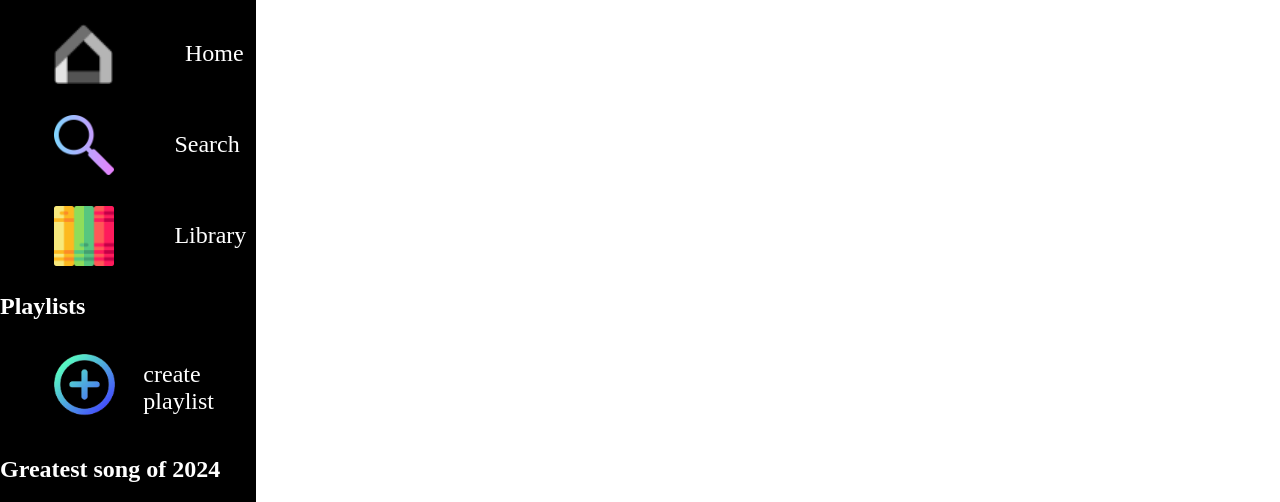
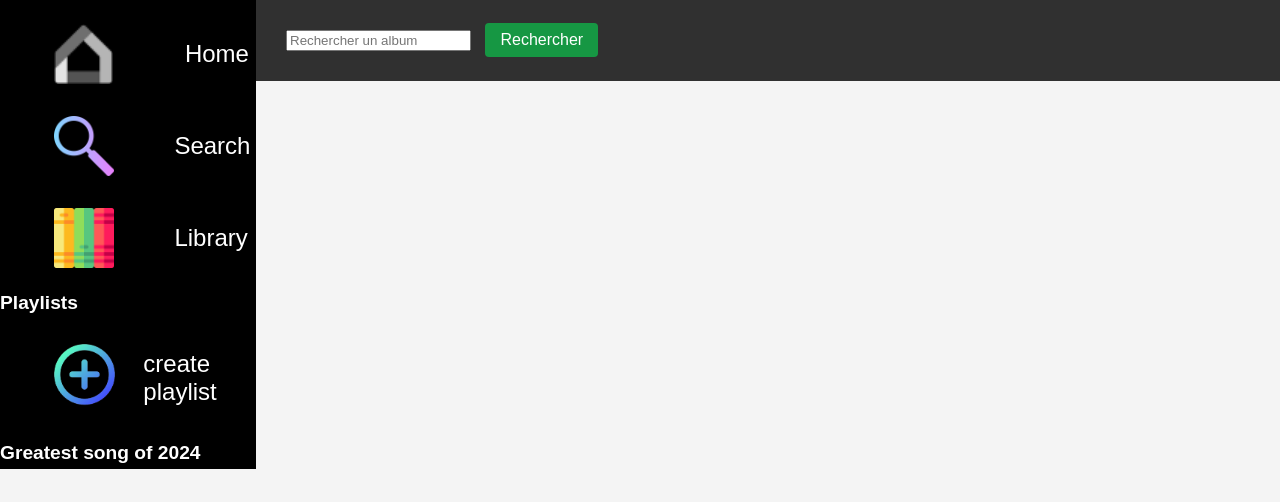
Before and after one commit to ThomasRABILLON/SAE_PHP, a PHP site: page /templates/home.php in a window 1280 px wide. Shown: the top 502 px of the page. Run offline with PHP 8.4, Linux system fonts and the light colour scheme; the template is opened without the code that fills it, so the values that code supplies are empty.

Commit message:
ajoute style base et style section de recherche

```diff
--- a/static/librairie.css
+++ b/static/librairie.css
@@ -13,7 +13,8 @@
 }
 
 .album-container {
-    width: 200px; /* Ajustez la largeur selon vos besoins */
+    width: 200px;
+    /* Ajustez la largeur selon vos besoins */
     margin: 20px;
     text-align: center;
     background-color: #777;
@@ -51,3 +52,12 @@
 button:hover {
     background-color: #137a34;
 }
+
+.chercher_album {
+    padding: 20px;
+    background-color: #303030;
+}
+
+.chercher_album>input {
+    margin: 10px;
+}
--- a/templates/home.php
+++ b/templates/home.php
@@ -1,10 +1,13 @@
 <?php
-session_start();
-$title = "Home";
+$title = "Librairie";
 ob_start();
 ?>
-
-<div class="container-sm mt-5">
+<link rel="stylesheet" href="./static/librairie.css">
+<form class="chercher_album" action="/home" method="get">
+    <input type="text" name="recherche" placeholder="Rechercher un album">
+    <button type="submit">Rechercher</button>
+</form>
+<div class="albums-wrapper">
     <?php foreach ($albums as $album) {
         echo $album->render();
     } ?>
```
